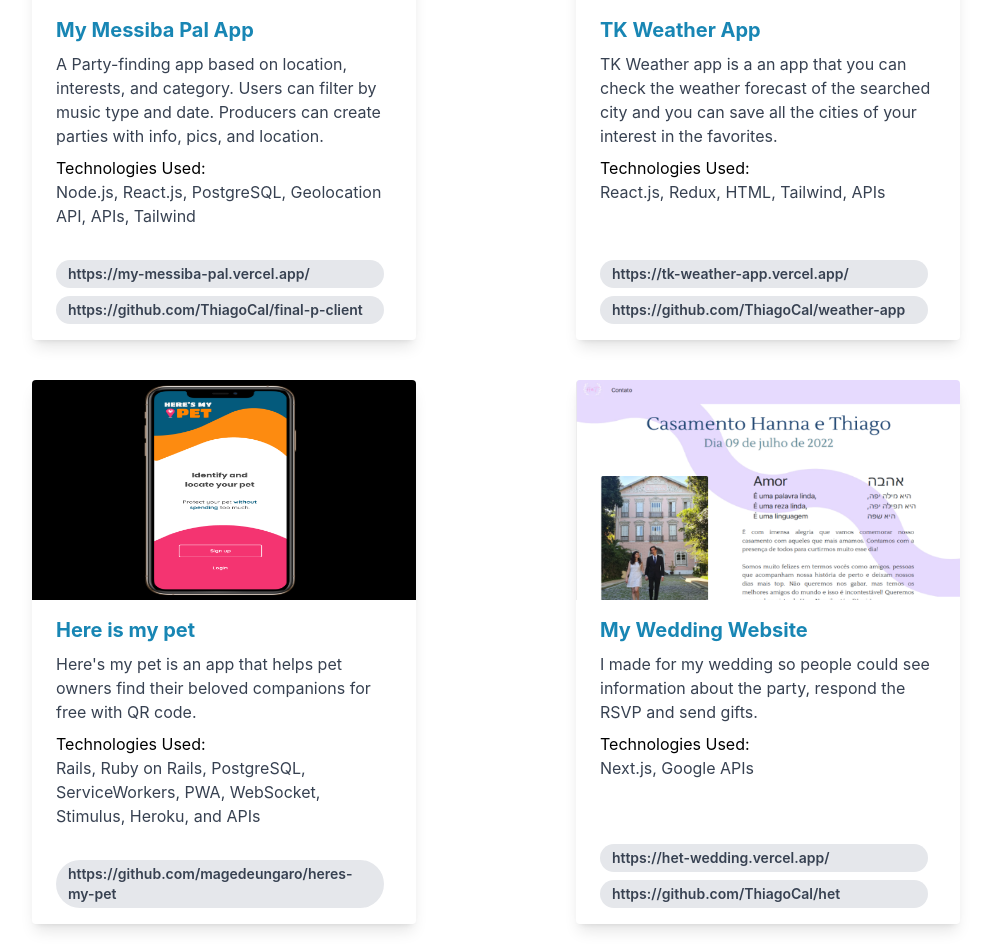
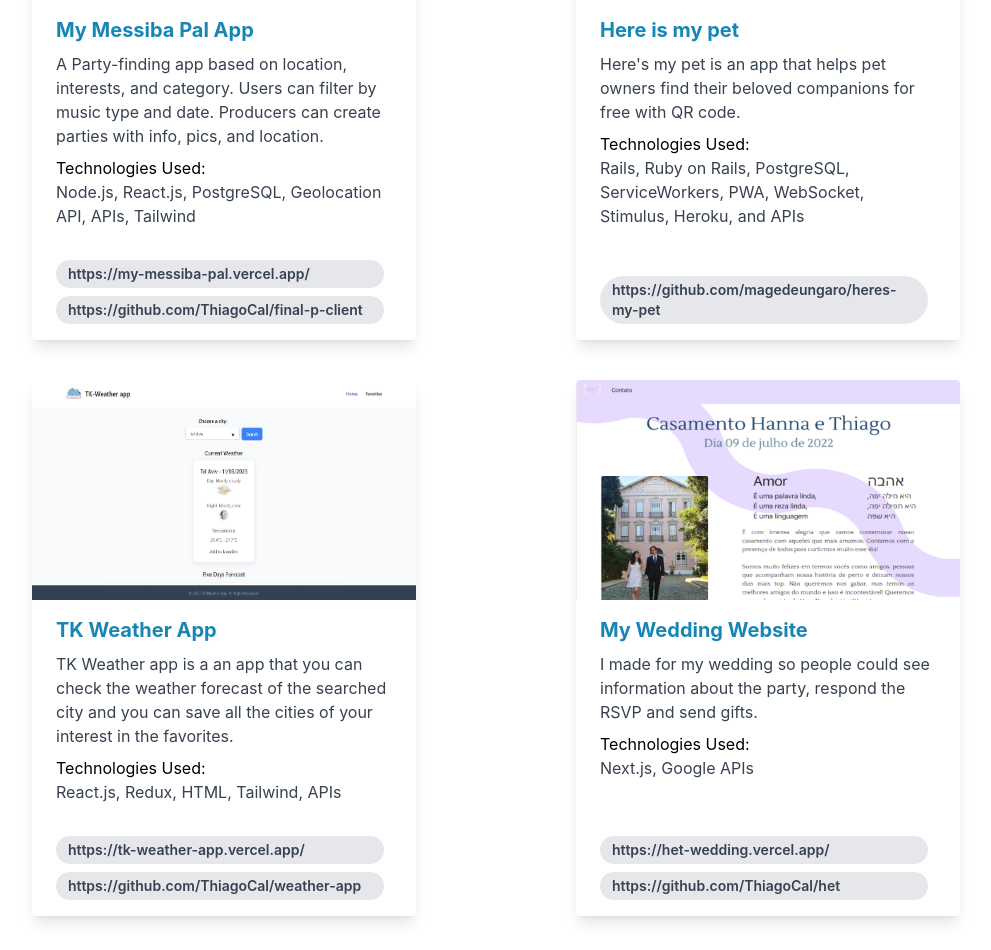
Before and after one commit to ThiagoCal/portfolio-react, a React (Create React App) app: page / in a window 1280 px wide. Shown: the part 982-1932 px from the top of the page, without its empty margins (144-1135 px from the left). Built offline with nearby package versions, Linux system fonts and the light colour scheme.

Commit message:
changed project order

```diff
--- a/src/Components/Project.js
+++ b/src/Components/Project.js
@@ -29,6 +29,14 @@ export default function Project() {
     //   github: "https://google.com",
     // },
     {
+      name: "Here is my pet",
+      description: `Here's my pet is an app that helps pet owners find their beloved companions for free with QR code.`,
+      tech: "Rails, Ruby on Rails, PostgreSQL, ServiceWorkers, PWA, WebSocket, Stimulus, Heroku, and APIs",
+      image: Hereismypet,
+      url: "",
+      github: "https://github.com/magedeungaro/heres-my-pet",
+    },
+    {
       name: "TK Weather App",
       description: `TK Weather app is a an app that you can check the weather forecast of the searched
       city and you can save all the cities of your interest in the favorites.`,
@@ -36,14 +44,6 @@ export default function Project() {
       image: WeatherApp,
       url: "https://tk-weather-app.vercel.app/",
       github: "https://github.com/ThiagoCal/weather-app",
-    },
-    {
-      name: "Here is my pet",
-      description: `Here's my pet is an app that helps pet owners find their beloved companions for free with QR code.`,
-      tech: "Rails, Ruby on Rails, PostgreSQL, ServiceWorkers, PWA, WebSocket, Stimulus, Heroku, and APIs",
-      image: Hereismypet,
-      url: "",
-      github: "https://github.com/magedeungaro/heres-my-pet",
     },
     {
       name: "My Wedding Website",
```
